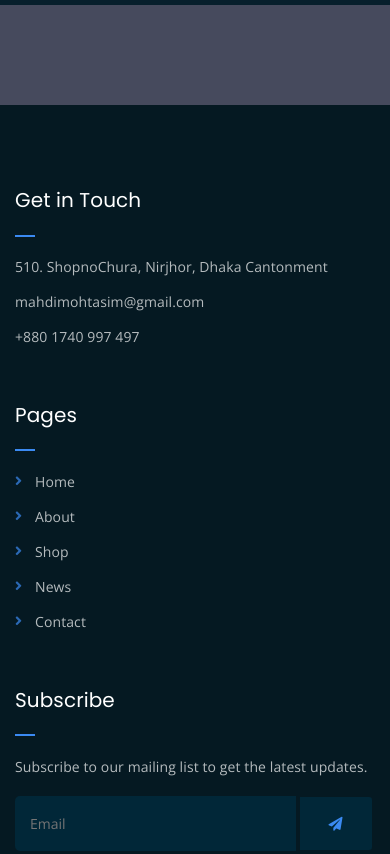
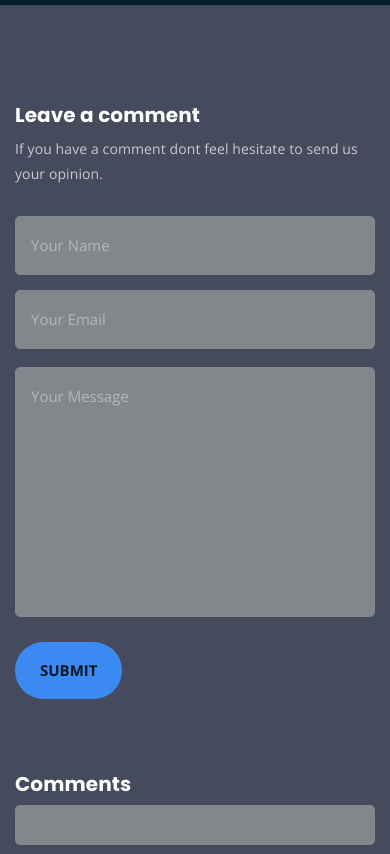
Before and after one commit to Mahdi3M/BlitzTech, a plain HTML site: page Products/HavitHeadphone.html in a window 390 px wide. Shown: the part 2160-3014 px from the top of the page. Drawn offline with nearby package versions, Linux system fonts and the light colour scheme; no server answers.

Commit message:
Update HavitHeadphone.html

```diff
--- a/Products/HavitHeadphone.html
+++ b/Products/HavitHeadphone.html
@@ -218,6 +218,27 @@
                                     </table>
     </section>
 
+	<div class="container">
+		<div class="comment-template">
+			<h4>Leave a comment</h4>
+			<p>If you have a comment dont feel hesitate to send us your opinion.</p>
+			<form id="contactForm" action="#">
+				<p>
+					<input id="C_name" type="text" placeholder="Your Name">
+					<input id="C_mail" type="email" placeholder="Your Email">
+				</p>
+				<p><textarea  name="comment" id="comment" cols="30" rows="10" placeholder="Your Message"></textarea></p>
+				<p><input id="btn" type="submit" onclick="sendMessage()" value="Submit"></p>
+			</form> <br> <br> <br>
+			<h4>Comments</h4>
+			<div class="review">
+				<ul id="comList">
+				</ul>
+			</div>
+		</div>
+	</div>
+
+
 	<!-- footer -->
 	<div class="footer-area">
 		<div class="container">
```
